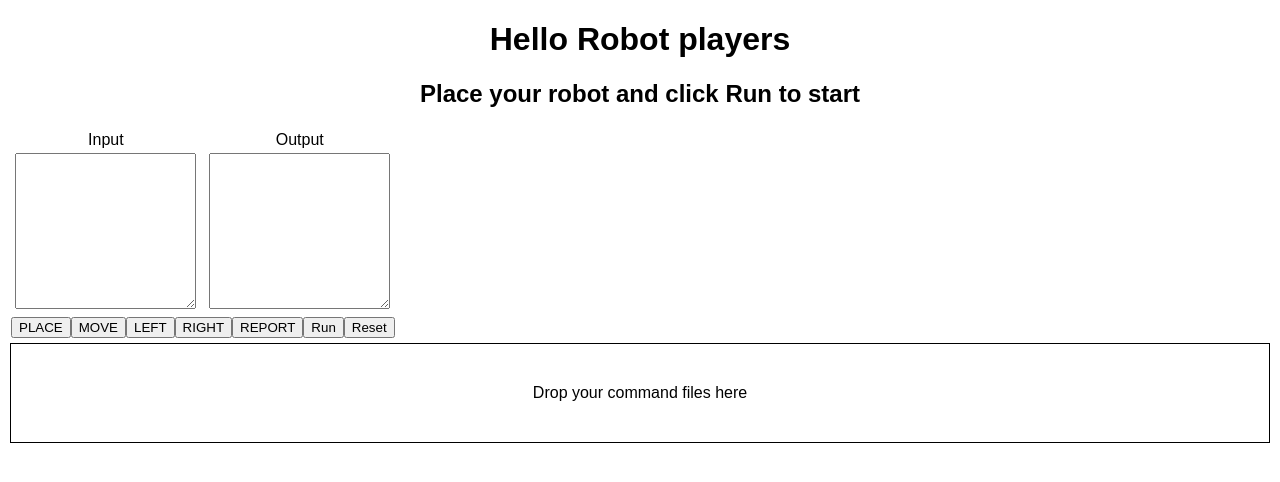
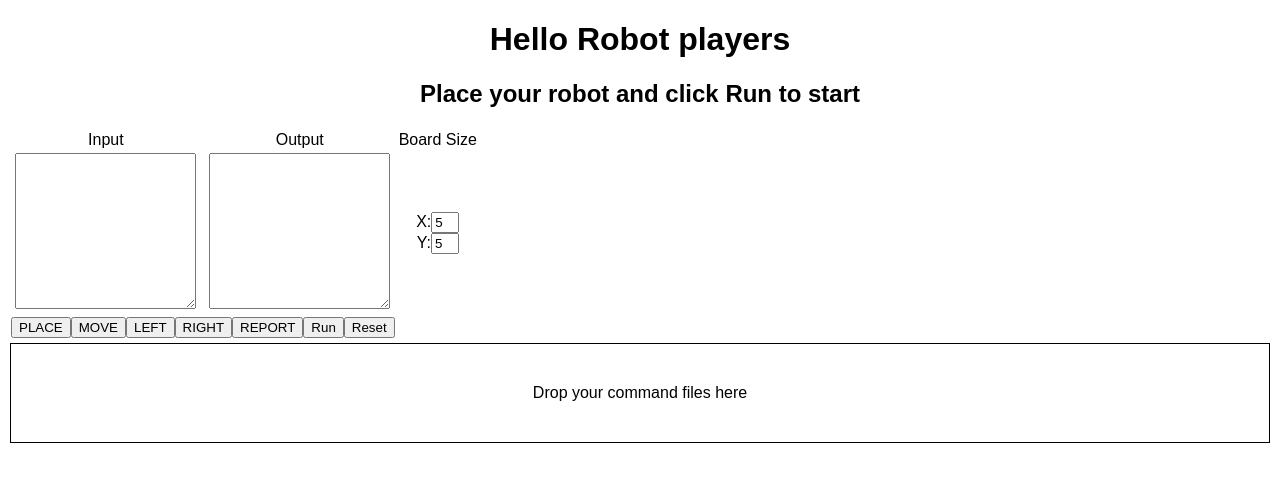
Before and after one commit to paritosh149/toy-robot-tsx, a React (Create React App) app: page / in a window 1280 px wide. Shown: the top 482 px of the page. Built offline with nearby package versions, Linux system fonts and the light colour scheme.

Commit message:
Board Size input added

```diff
--- a/src/App.tsx
+++ b/src/App.tsx
@@ -1,23 +1,23 @@
-import React, { MouseEvent, useState } from 'react';
-import { RobotRunner } from './RobotRunner';
-import DropZone from './DropZone';
-import './styles.css';
+import React, { MouseEvent, useState } from "react";
+import { RobotRunner } from "./RobotRunner";
+import DropZone from "./DropZone";
+import "./styles.css";
 
 export default function App() {
-  const [inputData, setInputData] = useState<string>('');
-  const [outputData, setOutputData] = useState<string>('');
+  const [inputData, setInputData] = useState<string>("");
+  const [outputData, setOutputData] = useState<string>("");
+  const [sizeData, setSizeData] = useState({ x: 5, y: 5 });
   const run = (event: MouseEvent) => {
-    const runner = new RobotRunner(5, 5);
+    const runner = new RobotRunner(sizeData.x, sizeData.y);
     setOutputData(runner.run(inputData));
   };
   const reset = (event: MouseEvent) => {
-    setInputData('');
-    setOutputData('');
-    console.log('Reset... Done.');
+    setInputData("");
+    setOutputData("");
   };
 
   const addCommandLine = (command: string) => {
-    const newState = inputData + (inputData.length > 0 ? '\n' : '') + command;
+    const newState = inputData + (inputData.length > 0 ? "\n" : "") + command;
     setInputData(newState);
   };
 
@@ -33,6 +33,7 @@ export default function App() {
           <tr>
             <td>Input</td>
             <td>Output</td>
+            <td>Board Size</td>
           </tr>
         </thead>
         <tbody>
@@ -49,14 +50,44 @@ export default function App() {
             <td>
               <textarea rows={10} readOnly value={outputData} />
             </td>
+            <td>
+              <div>
+                X:
+                <input
+                  onChange={(e) => {
+                    setSizeData((state) => ({
+                      ...state,
+                      x: Number(e.target.value)
+                    }));
+                  }}
+                  value={sizeData.x}
+                  style={{ width: "20px" }}
+                />
+              </div>
+              <div>
+                Y:
+                <input
+                  onChange={(e) => {
+                    setSizeData((state) => ({
+                      ...state,
+                      y: Number(e.target.value)
+                    }));
+                  }}
+                  value={sizeData.y}
+                  style={{ width: "20px" }}
+                />
+              </div>
+            </td>
           </tr>
           <tr>
             <td colSpan={2}>
-              <button onClick={() => addCommandLine('PLACE')}>PLACE</button>
-              <button onClick={() => addCommandLine('MOVE')}>MOVE</button>
-              <button onClick={() => addCommandLine('LEFT')}>LEFT</button>
-              <button onClick={() => addCommandLine('RIGHT')}>RIGHT</button>
-              <button onClick={() => addCommandLine('REPORT')}>REPORT</button>
+              <button onClick={() => addCommandLine("PLACE 0,0,NORTH")}>
+                PLACE
+              </button>
+              <button onClick={() => addCommandLine("MOVE")}>MOVE</button>
+              <button onClick={() => addCommandLine("LEFT")}>LEFT</button>
+              <button onClick={() => addCommandLine("RIGHT")}>RIGHT</button>
+              <button onClick={() => addCommandLine("REPORT")}>REPORT</button>
               <button onClick={run}>Run</button>
               <button onClick={reset}>Reset</button>
             </td>
```
